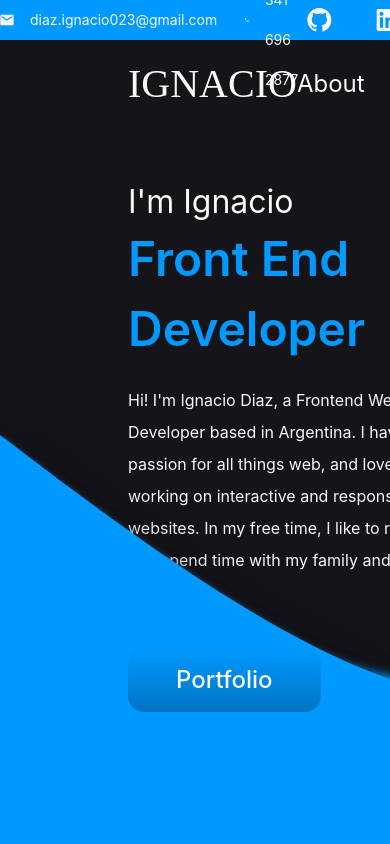
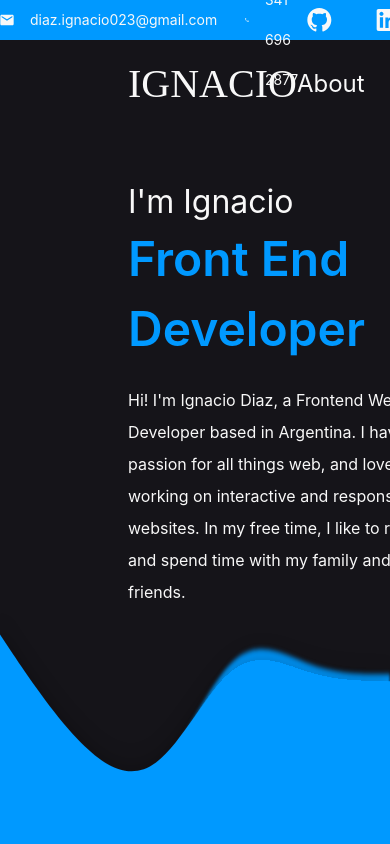
Before and after one commit to DiazIgnacio/portfolio-v2, a Next.js app: page / in a window 390 px wide. Shown: the top 844 px of the page. Built offline with nearby package versions, Linux system fonts and the light colour scheme; a web font is replaced by a local one.

Commit message:
style: make hero waves responsive

```diff
--- a/src/components/Hero/Waves.tsx
+++ b/src/components/Hero/Waves.tsx
@@ -1,10 +1,10 @@
 import WaveBack from '../Logos/Waves/WaveBack'
 import WaveFront from '../Logos/Waves/WaveFront'
 
-const Waves = (props: React.HTMLProps<HTMLDivElement>) => (
-  <div className="absolute bottom-0 left-0 right-0" {...props}>
-    <WaveBack className="absolute bottom-8 z-0" />
-    <WaveFront className="absolute bottom-0 z-10" />
+const Waves = () => (
+  <div className="relative flex-auto">
+    <WaveBack className="absolute -bottom-8 z-0" />
+    <WaveFront className="absolute inset-0 z-10" />
   </div>
 )
 
--- a/src/components/Hero/index.tsx
+++ b/src/components/Hero/index.tsx
@@ -5,7 +5,7 @@ import Waves from './Waves'
 const Hero = ({ className, ...props }: React.HTMLProps<HTMLDivElement>) => {
   return (
     <section
-      className={`relative h-screen bg-black text-white ${className}`}
+      className={`relative flex h-screen flex-col bg-black text-white ${className}`}
       {...props}
     >
       <Infobar />
@@ -21,9 +21,9 @@ const Hero = ({ className, ...props }: React.HTMLProps<HTMLDivElement>) => {
           responsive websites. In my free time, I like to read and spend time
           with my family and friends.
         </p>
-        <button className="bg-gradient-to-t-primary relative z-20 mt-10 cursor-pointer rounded-2xl px-12 py-5 text-2xl font-medium leading-6">
+        {/* <button className="bg-gradient-to-t-primary relative z-20 mt-10 cursor-pointer rounded-2xl px-12 py-5 text-2xl font-medium leading-6">
           Portfolio
-        </button>
+        </button> */}
       </div>
       <Waves />
     </section>
--- a/src/components/Logos/Waves/WaveBack.tsx
+++ b/src/components/Logos/Waves/WaveBack.tsx
@@ -4,11 +4,12 @@ const WaveBack = (props: React.HTMLAttributes<SVGElement>) => {
   const { primaryDark } = useColors()
   return (
     <svg
-      width="1512"
-      height="381"
+      width="100%"
+      height="100%"
       viewBox="0 0 1512 381"
       fill="none"
       xmlns="http://www.w3.org/2000/svg"
+      preserveAspectRatio="none"
       {...props}
     >
       <g filter="url(#filter0_f_6_15)">
--- a/src/components/Logos/Waves/WaveFront.tsx
+++ b/src/components/Logos/Waves/WaveFront.tsx
@@ -4,11 +4,12 @@ const WaveFront = (props: React.HTMLAttributes<SVGElement>) => {
   const { primary, gradientTo } = useColors()
   return (
     <svg
-      width="1512"
-      height="461"
+      width="100%"
+      height="100%"
       viewBox="0 0 1512 461"
       fill="none"
       xmlns="http://www.w3.org/2000/svg"
+      preserveAspectRatio="none"
       {...props}
     >
       <g filter="url(#filter0_d_6_14)">
```
